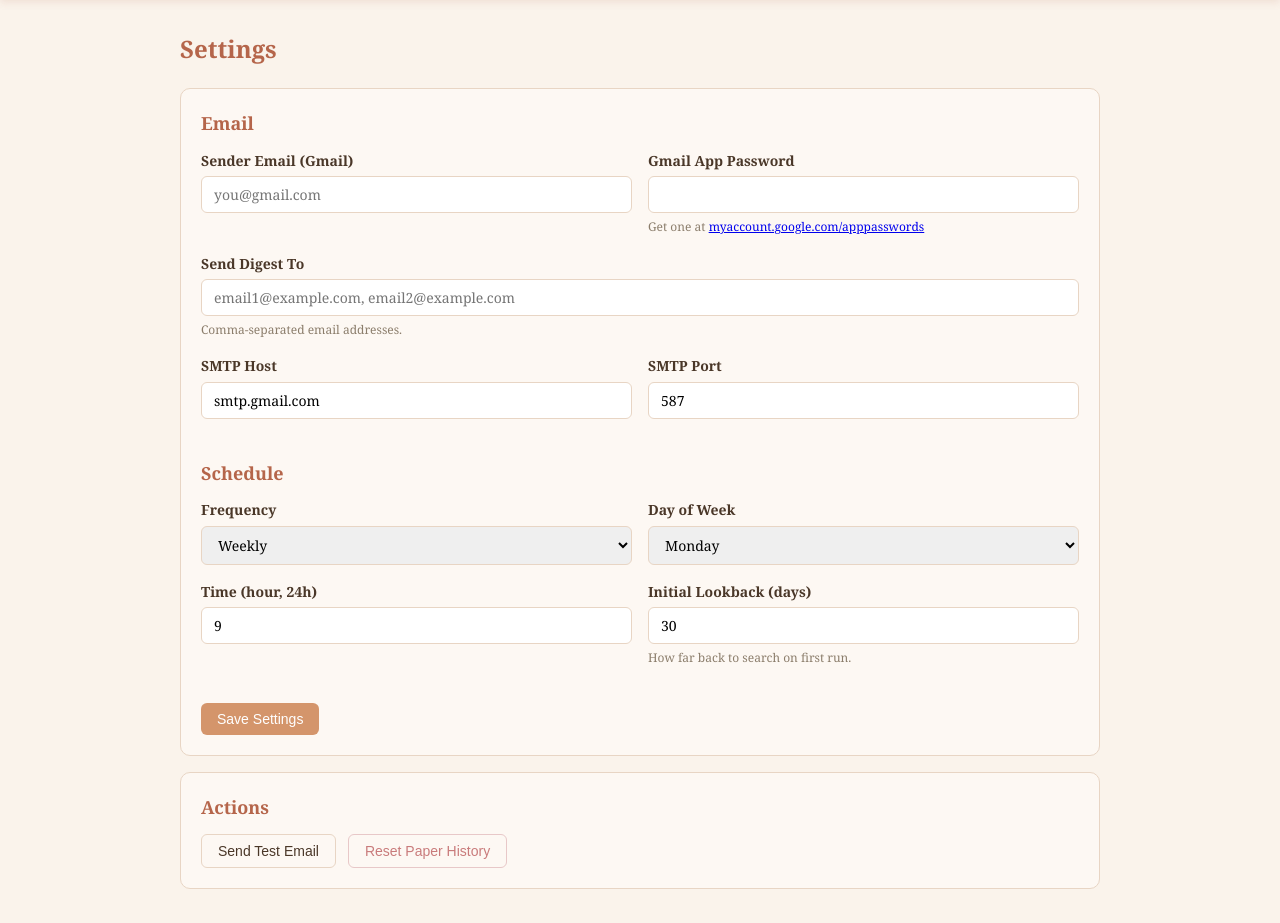
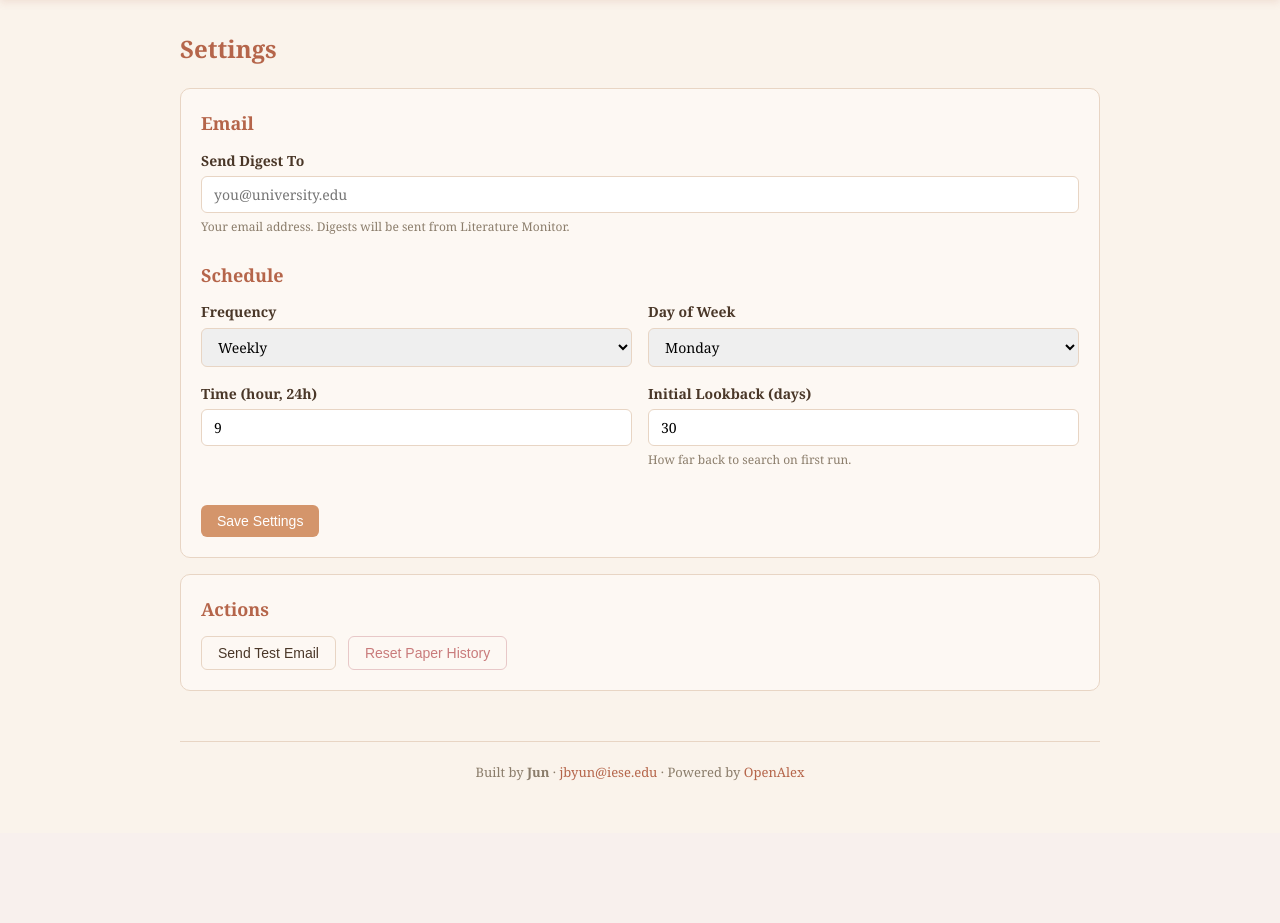
Before and after one commit to junishka/literature-monitor, a Flask app: page /settings in a window 1280 px wide. Shown: the part 57-980 px from the top of the page. After the commit the page ends 838 px from the top, so only its background shows below. Run offline with Flask 3, Linux system fonts and the light colour scheme; the visitor is signed in with stand-in values (Sample User, id 1); data comes from the database, SQL or seed files in the repository; data that the repository does not hold is empty; some libraries are stand-ins or nearby versions.

Commit message:
Centralize email — all digests sent from admin Gmail
Users only need to enter their recipient email in Settings.
Gmail sender credentials read from GMAIL_SENDER and GMAIL_APP_PASSWORD
environment variables (set on Render).

Co-Authored-By: Claude Opus 4.6 (1M context) <noreply@anthropic.com>

```diff
--- a/app.py
+++ b/app.py
@@ -284,27 +284,18 @@ def settings():
     user_id = session["user_id"]
     if request.method == "POST":
         fields = [
-            "email_sender", "email_password", "email_recipients",
-            "smtp_host", "smtp_port",
+            "email_recipients",
             "schedule_frequency", "schedule_day", "schedule_hour",
             "lookback_days",
         ]
         for field in fields:
             value = request.form.get(field, "")
-            if value:
-                models.set_setting(user_id, field, value)
-            elif field != "email_password":
-                models.set_setting(user_id, field, value)
+            models.set_setting(user_id, field, value)
 
         flash("Settings saved!", "success")
         return redirect(url_for("settings"))
 
     current = models.get_all_settings(user_id)
-    if current.get("email_password"):
-        current["email_password_masked"] = "••••••••"
-    else:
-        current["email_password_masked"] = ""
-
     return render_template("settings.html", settings=current)
 
 
@@ -316,17 +307,21 @@ def test_email():
 
     user_id = session["user_id"]
     s = models.get_all_settings(user_id)
-    sender = s.get("email_sender", "")
-    password = s.get("email_password", "")
+    sender = os.environ.get("GMAIL_SENDER", "")
+    password = os.environ.get("GMAIL_APP_PASSWORD", "")
     recipients = [r.strip() for r in s.get("email_recipients", "").split(",") if r.strip()]
 
-    if not sender or not password or not recipients:
-        flash("Please configure email settings first.", "error")
+    if not recipients:
+        flash("Please set your email address in settings first.", "error")
+        return redirect(url_for("settings"))
+
+    if not sender or not password:
+        flash("Email service not configured. Contact jbyun@iese.edu.", "error")
         return redirect(url_for("settings"))
 
     email_config = EmailConfig(
-        smtp_host=s.get("smtp_host", "smtp.gmail.com"),
-        smtp_port=int(s.get("smtp_port", "587")),
+        smtp_host="smtp.gmail.com",
+        smtp_port=587,
         use_tls=True,
         sender=sender,
         password=password,
--- a/templates/settings.html
+++ b/templates/settings.html
@@ -6,32 +6,10 @@
 
 <form method="post" class="card">
   <h2>Email</h2>
-  <div class="form-row">
-    <div class="form-group">
-      <label for="email_sender">Sender Email (Gmail)</label>
-      <input type="email" id="email_sender" name="email_sender" value="{{ settings.get('email_sender', '') }}" placeholder="you@gmail.com">
-    </div>
-    <div class="form-group">
-      <label for="email_password">Gmail App Password</label>
-      <input type="password" id="email_password" name="email_password" placeholder="{{ settings.get('email_password_masked', 'Enter app password') }}">
-      <div class="form-hint">Get one at <a href="https://myaccount.google.com/apppasswords" target="_blank">myaccount.google.com/apppasswords</a></div>
-    </div>
-  </div>
   <div class="form-group">
     <label for="email_recipients">Send Digest To</label>
-    <input type="text" id="email_recipients" name="email_recipients" value="{{ settings.get('email_recipients', '') }}" placeholder="email1@example.com, email2@example.com">
-    <div class="form-hint">Comma-separated email addresses.</div>
-  </div>
-
-  <div class="form-row">
-    <div class="form-group">
-      <label for="smtp_host">SMTP Host</label>
-      <input type="text" id="smtp_host" name="smtp_host" value="{{ settings.get('smtp_host', 'smtp.gmail.com') }}">
-    </div>
-    <div class="form-group">
-      <label for="smtp_port">SMTP Port</label>
-      <input type="number" id="smtp_port" name="smtp_port" value="{{ settings.get('smtp_port', '587') }}">
-    </div>
+    <input type="text" id="email_recipients" name="email_recipients" value="{{ settings.get('email_recipients', '') }}" placeholder="you@university.edu">
+    <div class="form-hint">Your email address. Digests will be sent from Literature Monitor.</div>
   </div>
 
   <h2 style="margin-top:24px;">Schedule</h2>
```
Also changed, not shown: lit_monitor/scheduler.py (+6 -5 lines).
